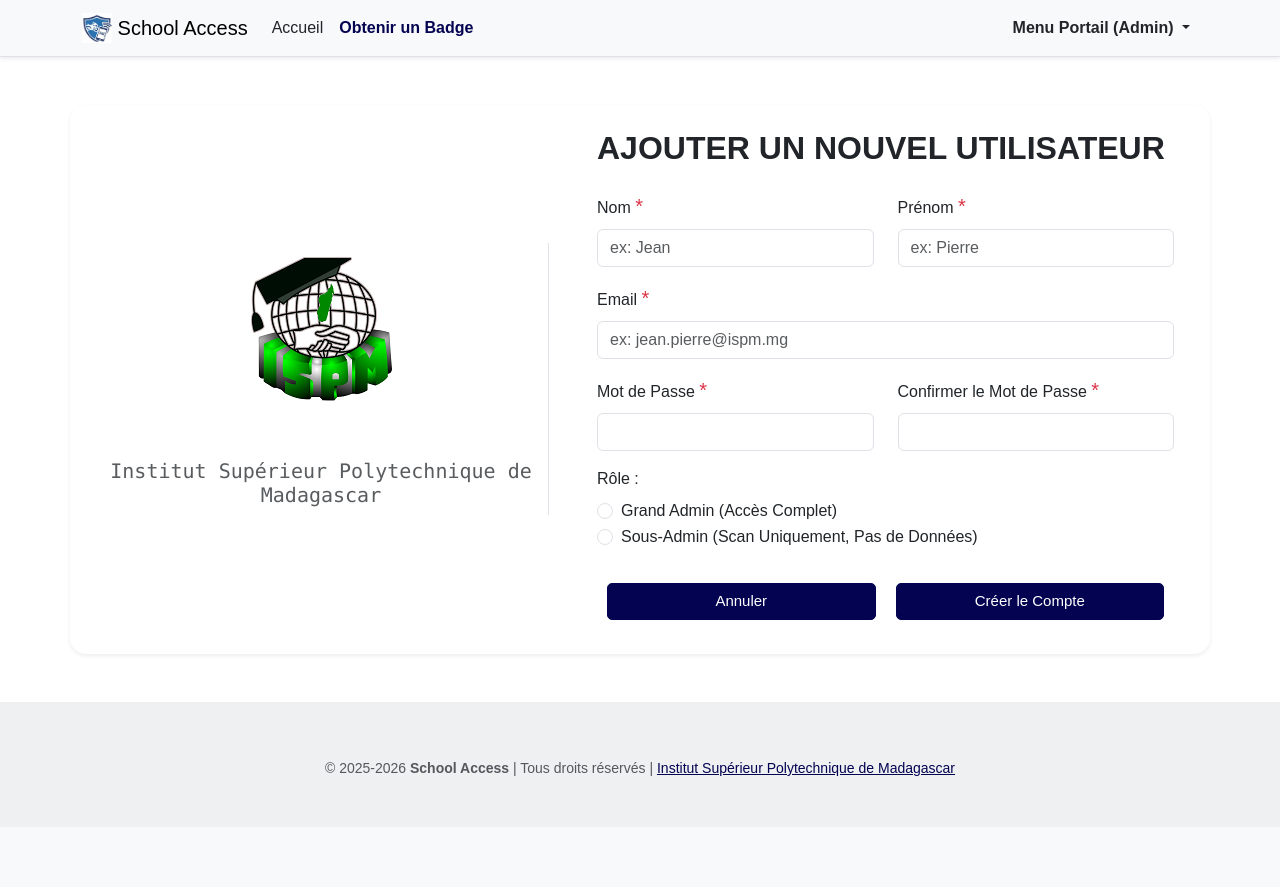
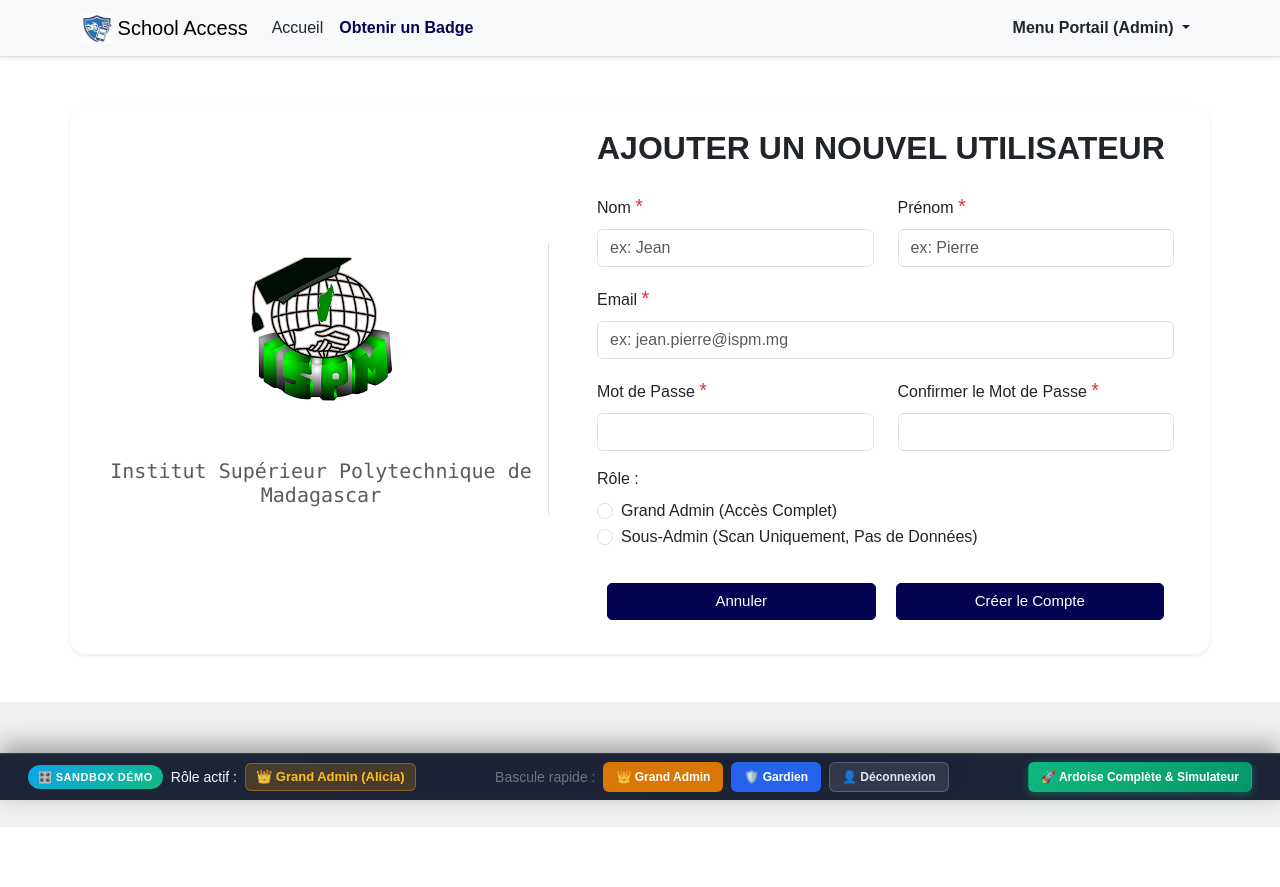
Before and after one commit to mahefaswift/-school-access, a PHP site: page /ajouter_admin.php in a window 1280 px wide. Before the commit the page ends 776 px from the top, so only its background shows below. Run offline with PHP 8.4, Linux system fonts and the light colour scheme; a user stored in the database is signed in.

Commit message:
✨ Ajout de l'Ardoise Recruteur (Sandbox démo interactive & 1-clic)

```diff
--- /dev/null
+++ b/layout/demo_bar.php
@@ -0,0 +1,470 @@
+<?php
+// layout/demo_bar.php - Barre / Ardoise interactive pour les recruteurs
+if (session_status() === PHP_SESSION_NONE) {
+    session_start();
+}
+
+$current_role = $_SESSION["role"] ?? "visiteur";
+$current_page = $_SERVER["REQUEST_URI"] ?? "/index.php";
+$demo_notice = $_SESSION["demo_notice"] ?? null;
+unset($_SESSION["demo_notice"]);
+?>
+
+<style>
+/* =======================================================
+   ARDOISE DÉMO / SANDBOX RECRUTEUR - STYLES
+   ======================================================= */
+#demo-sandbox-root {
+    position: fixed;
+    bottom: 0;
+    left: 0;
+    right: 0;
+    z-index: 10000;
+    font-family: system-ui, -apple-system, "Segoe UI", Roboto, sans-serif;
+}
+
+.demo-bar-dock {
+    background: rgba(15, 23, 42, 0.94);
+    backdrop-filter: blur(12px);
+    -webkit-backdrop-filter: blur(12px);
+    border-top: 1px solid rgba(255, 255, 255, 0.12);
+    box-shadow: 0 -8px 24px rgba(0, 0, 0, 0.35);
+    padding: 8px 16px;
+    color: #e2e8f0;
+}
+
+.demo-pill-badge {
+    background: linear-gradient(135deg, #0ea5e9, #10b981);
+    color: #ffffff;
+    font-weight: 700;
+    font-size: 11px;
+    letter-spacing: 0.5px;
+    padding: 4px 10px;
+    border-radius: 9999px;
+    text-transform: uppercase;
+    display: inline-flex;
+    align-items: center;
+    gap: 6px;
+}
+
+.demo-role-indicator {
+    font-size: 13px;
+    font-weight: 600;
+    padding: 3px 10px;
+    border-radius: 6px;
+    display: inline-flex;
+    align-items: center;
+    gap: 6px;
+}
+
+.demo-role-grand-admin {
+    background: rgba(245, 158, 11, 0.2);
+    color: #fbbf24;
+    border: 1px solid rgba(245, 158, 11, 0.4);
+}
+
+.demo-role-sous-admin {
+    background: rgba(59, 130, 246, 0.2);
+    color: #60a5fa;
+    border: 1px solid rgba(59, 130, 246, 0.4);
+}
+
+.demo-role-visiteur {
+    background: rgba(148, 163, 184, 0.15);
+    color: #cbd5e1;
+    border: 1px solid rgba(148, 163, 184, 0.3);
+}
+
+.demo-btn-action {
+    font-size: 12px;
+    font-weight: 600;
+    padding: 5px 12px;
+    border-radius: 6px;
+    text-decoration: none !important;
+    transition: all 0.2s ease;
+    display: inline-flex;
+    align-items: center;
+    gap: 6px;
+    border: 1px solid transparent;
+}
+
+.demo-btn-action:hover {
+    transform: translateY(-1px);
+}
+
+.demo-btn-admin {
+    background: #d97706;
+    color: #fff !important;
+}
+.demo-btn-admin:hover { background: #b45309; }
+
+.demo-btn-gardien {
+    background: #2563eb;
+    color: #fff !important;
+}
+.demo-btn-gardien:hover { background: #1d4ed8; }
+
+.demo-btn-visiteur {
+    background: rgba(255, 255, 255, 0.1);
+    color: #e2e8f0 !important;
+    border: 1px solid rgba(255, 255, 255, 0.2);
+}
+.demo-btn-visiteur:hover { background: rgba(255, 255, 255, 0.2); }
+
+.demo-btn-drawer {
+    background: linear-gradient(135deg, #10b981, #059669);
+    color: #ffffff !important;
+    font-weight: 700;
+    box-shadow: 0 2px 8px rgba(16, 185, 129, 0.35);
+}
+.demo-btn-drawer:hover { filter: brightness(1.1); }
+
+/* Panneau tiroir extensible (Drawer) */
+#demo-sandbox-drawer {
+    display: none;
+    background: #0f172a;
+    color: #f1f5f9;
+    border-top: 2px solid #0284c7;
+    max-height: 80vh;
+    overflow-y: auto;
+    padding: 24px;
+    box-shadow: 0 -12px 30px rgba(0, 0, 0, 0.6);
+}
+
+#demo-sandbox-drawer.active {
+    display: block;
+    animation: slideUp 0.25s ease-out;
+}
+
+@keyframes slideUp {
+    from { transform: translateY(100%); opacity: 0; }
+    to { transform: translateY(0); opacity: 1; }
+}
+
+.demo-card-box {
+    background: rgba(30, 41, 59, 0.7);
+    border: 1px solid rgba(255, 255, 255, 0.08);
+    border-radius: 10px;
+    padding: 16px;
+    height: 100%;
+}
+
+.demo-card-box h6 {
+    color: #38bdf8;
+    font-weight: 700;
+    margin-bottom: 12px;
+    display: flex;
+    align-items: center;
+    gap: 8px;
+    font-size: 14px;
+}
+
+.demo-link-item {
+    display: block;
+    padding: 8px 12px;
+    border-radius: 6px;
+    color: #cbd5e1;
+    text-decoration: none;
+    font-size: 13px;
+    margin-bottom: 6px;
+    background: rgba(255, 255, 255, 0.04);
+    border: 1px solid rgba(255, 255, 255, 0.05);
+    transition: all 0.15s;
+}
+
+.demo-link-item:hover {
+    background: rgba(14, 165, 233, 0.15);
+    color: #38bdf8;
+    border-color: rgba(14, 165, 233, 0.4);
+}
+
+.demo-link-item.active {
+    background: rgba(16, 185, 129, 0.15);
+    color: #34d399;
+    border-color: rgba(16, 185, 129, 0.5);
+    font-weight: 600;
+}
+
+.demo-badge-trigger {
+    display: flex;
+    justify-content: space-between;
+    align-items: center;
+    padding: 8px 12px;
+    margin-bottom: 8px;
+    border-radius: 6px;
+    background: rgba(255, 255, 255, 0.05);
+    border: 1px solid rgba(255, 255, 255, 0.08);
+    color: #e2e8f0;
+    font-size: 13px;
+    cursor: pointer;
+    transition: all 0.15s;
+}
+
+.demo-badge-trigger:hover {
+    background: rgba(255, 255, 255, 0.1);
+    border-color: #38bdf8;
+}
+
+.demo-badge-trigger code {
+    background: #1e293b;
+    color: #38bdf8;
+    padding: 2px 6px;
+    border-radius: 4px;
+    font-size: 11px;
+}
+
+/* Toast de notification */
+.demo-toast-alert {
+    position: fixed;
+    top: 20px;
+    right: 20px;
+    z-index: 10001;
+    min-width: 300px;
+    max-width: 450px;
+    padding: 14px 18px;
+    border-radius: 8px;
+    font-weight: 600;
+    box-shadow: 0 10px 25px rgba(0, 0, 0, 0.4);
+    animation: fadeIn 0.3s;
+}
+
+/* Espace réservé en bas de page pour que l'ardoise ne masque rien */
+body {
+    padding-bottom: 60px !important;
+}
+</style>
+
+<div id="demo-sandbox-root">
+
+    <!-- TIROIR EXTENSIBLE (DRAWER) -->
+    <div id="demo-sandbox-drawer">
+        <div class="container">
+            <div class="d-flex justify-content-between align-items-center mb-4 pb-2 border-bottom border-secondary">
+                <div class="d-flex align-items-center gap-3">
+                    <span class="demo-pill-badge">🎛️ Ardoise Recruteur</span>
+                    <h5 class="mb-0 text-white fw-bold">Explorez 100% des fonctionnalités en 1 clic</h5>
+                </div>
+                <button type="button" class="btn btn-sm btn-outline-light" onclick="toggleDemoDrawer()">
+                    ✕ Fermer
+                </button>
+            </div>
+
+            <div class="row g-3">
+                <!-- COLONNE 1 : RÔLES & PERMISSIONS -->
+                <div class="col-md-3">
+                    <div class="demo-card-box">
+                        <h6><i class="fa-solid fa-user-shield"></i> Changer de Rôle</h6>
+                        <p class="text-secondary small mb-3">
+                            Basculez instantanément pour tester la granularité des autorisations :
+                        </p>
+
+                        <div class="d-grid gap-2">
+                            <a href="/demo_controller.php?action=login_grand_admin&redirect=<?= urlencode($current_page) ?>" class="demo-btn-action demo-btn-admin">
+                                👑 <strong>Grand Admin</strong> (Alicia)
+                            </a>
+                            <small class="text-secondary" style="font-size: 11px;">Accès total : Dashboard, Personnel, Portail</small>
+
+                            <a href="/demo_controller.php?action=login_sous_admin&redirect=/index.php" class="demo-btn-action demo-btn-gardien mt-2">
+                                🛡️ <strong>Gardien</strong> (Tovo)
+                            </a>
+                            <small class="text-secondary" style="font-size: 11px;">Accès restreint au Portail de Scan uniquement</small>
+
+                            <a href="/demo_controller.php?action=logout&redirect=<?= urlencode($current_page) ?>" class="demo-btn-action demo-btn-visiteur mt-2">
+                                👤 <strong>Mode Visiteur</strong>
+                            </a>
+                            <small class="text-secondary" style="font-size: 11px;">Page d'accueil publique & demande de badge</small>
+                        </div>
+                    </div>
+                </div>
+
+                <!-- COLONNE 2 : SIMULATEUR DE BADGES (SANS CAMÉRA) -->
+                <div class="col-md-5">
+                    <div class="demo-card-box">
+                        <h6><i class="fa-solid fa-qrcode"></i> Simulateur de Badges (En direct)</h6>
+                        <p class="text-secondary small mb-2">
+                            Cliquez sur un badge ci-dessous pour tester l'entrée/sortie, l'anti-spam (3s) et les alertes sans caméra :
+                        </p>
+
+                        <div class="demo-badge-trigger" onclick="simulerScanBadge('SA-2026-7406')">
+                            <div>
+                                <strong>Paul DUPONT</strong> <span class="text-secondary small">(GCA - Yamaha)</span>
+                            </div>
+                            <code>SA-2026-7406</code>
+                        </div>
+
+                        <div class="demo-badge-trigger" onclick="simulerScanBadge('SA-2026-6630')">
+                            <div>
+                                <strong>Rindra RAFITIAMALALA</strong> <span class="text-secondary small">(GCA 1)</span>
+                            </div>
+                            <code>SA-2026-6630</code>
+                        </div>
+
+                        <div class="demo-badge-trigger" onclick="simulerScanBadge('SA-2026-8582')">
+                            <div>
+                                <strong>Sarobidy RABE</strong> <span class="text-secondary small">(Jbubu)</span>
+                            </div>
+                            <code>SA-2026-8582</code>
+                        </div>
+
+                        <div class="demo-badge-trigger border-danger" onclick="simulerScanBadge('SA-INCONNU-9999')">
+                            <div>
+                                <span class="text-danger fw-bold">❌ Badge Inconnu (Test Alerte)</span>
+                            </div>
+                            <code class="text-danger">SA-INCONNU-9999</code>
+                        </div>
+
+                        <div id="demo-scan-result" class="alert alert-dark small mb-0 mt-2 d-none">
+                            <span id="demo-scan-text">En attente de test...</span>
+                        </div>
+                    </div>
+                </div>
+
+                <!-- COLONNE 3 : NAVIGATION DIRECTE & DONNÉES -->
+                <div class="col-md-4">
+                    <div class="demo-card-box">
+                        <h6><i class="fa-solid fa-compass"></i> Accès direct aux Vues</h6>
+
+                        <a href="/index.php" class="demo-link-item <?= ($current_page == '/index.php' || $current_page == '/') ? 'active' : '' ?>">
+                            🚪 <strong>Portail & Scan QR</strong>
+                            <span class="text-secondary d-block" style="font-size: 11px;">Scanner caméra + validation en direct</span>
+                        </a>
+
+                        <a href="/dashboard.php" class="demo-link-item <?= ($current_page == '/dashboard.php') ? 'active' : '' ?>">
+                            📊 <strong>Tableau de Bord</strong>
+                            <span class="text-secondary d-block" style="font-size: 11px;">Statistiques du jour, Donut Chart.js, DataTables</span>
+                        </a>
+
+                        <a href="/gestion_personnel.php" class="demo-link-item <?= ($current_page == '/gestion_personnel.php') ? 'active' : '' ?>">
+                            👥 <strong>Gestion du Personnel</strong>
+                            <span class="text-secondary d-block" style="font-size: 11px;">Gestion des comptes gardiens & administrateurs</span>
+                        </a>
+
+                        <a href="/register.php" class="demo-link-item <?= ($current_page == '/register.php') ? 'active' : '' ?>">
+                            🎫 <strong>Demande de Badge</strong>
+                            <span class="text-secondary d-block" style="font-size: 11px;">Formulaire + génération autonome de QR code</span>
+                        </a>
+
+                        <div class="mt-3 pt-2 border-top border-secondary">
+                            <span class="text-secondary small d-block mb-2">⚡ Données du Dashboard :</span>
+                            <div class="d-flex gap-2">
+                                <a href="/demo_controller.php?action=seed_today&redirect=/dashboard.php" class="btn btn-sm btn-outline-success flex-grow-1" style="font-size: 11px;">
+                                    ⚡ Animer le Dashboard
+                                </a>
+                                <a href="/demo_controller.php?action=reset_today&redirect=/dashboard.php" class="btn btn-sm btn-outline-danger flex-grow-1" style="font-size: 11px;">
+                                    🧹 Vider le jour
+                                </a>
+                            </div>
+                        </div>
+
+                    </div>
+                </div>
+
+            </div>
+        </div>
+    </div>
+
+    <!-- DOCK FLOTTANT VISIBLE EN PERMANENCE -->
+    <div class="demo-bar-dock">
+        <div class="container-fluid d-flex flex-wrap justify-content-between align-items-center gap-2">
+
+            <!-- GAUCHE : IDENTIFICATION & RÔLE ACTUEL -->
+            <div class="d-flex align-items-center gap-2">
+                <span class="demo-pill-badge">🎛️ Sandbox Démo</span>
+                <span class="text-light small d-none d-md-inline">Rôle actif :</span>
+                <?php if ($current_role === 'grand_admin') { ?>
+                    <span class="demo-role-indicator demo-role-grand-admin">👑 Grand Admin (Alicia)</span>
+                <?php } elseif ($current_role === 'sous_admin') { ?>
+                    <span class="demo-role-indicator demo-role-sous-admin">🛡️ Gardien (Tovo)</span>
+                <?php } else { ?>
+                    <span class="demo-role-indicator demo-role-visiteur">👤 Visiteur (Public)</span>
+                <?php } ?>
+            </div>
+
+            <!-- MILIEU : BOUTONS DE CONNEXION RAPIDE 1-CLIC -->
+            <div class="d-flex align-items-center gap-2 flex-wrap">
+                <span class="text-secondary small d-none d-lg-inline">Bascule rapide :</span>
+                <a href="/demo_controller.php?action=login_grand_admin&redirect=<?= urlencode($current_page) ?>" class="demo-btn-action demo-btn-admin" title="Se connecter en Grand Admin en 1 clic">
+                    👑 Grand Admin
+                </a>
+                <a href="/demo_controller.php?action=login_sous_admin&redirect=/index.php" class="demo-btn-action demo-btn-gardien" title="Se connecter en Gardien en 1 clic">
+                    🛡️ Gardien
+                </a>
+                <?php if ($current_role !== 'visiteur') { ?>
+                    <a href="/demo_controller.php?action=logout&redirect=<?= urlencode($current_page) ?>" class="demo-btn-action demo-btn-visiteur" title="Déconnexion (Mode Visiteur)">
+                        👤 Déconnexion
+                    </a>
+                <?php } ?>
+            </div>
+
+            <!-- DROITE : BOUTON TIROIR COMPLET -->
+            <div>
+                <button type="button" class="demo-btn-action demo-btn-drawer" onclick="toggleDemoDrawer()">
+                    🚀 Ardoise Complète & Simulateur
+                </button>
+            </div>
+
+        </div>
+    </div>
+</div>
+
+<!-- GESTION DES NOTIFICATIONS TOAST -->
+<?php if ($demo_notice) { ?>
+<div class="demo-toast-alert alert alert-success alert-dismissible fade show" role="alert">
+    <?= htmlspecialchars($demo_notice) ?>
+    <button type="button" class="btn-close" data-bs-dismiss="alert" aria-label="Close"></button>
+</div>
+<?php } ?>
+
+<script>
+function toggleDemoDrawer() {
+    const drawer = document.getElementById('demo-sandbox-drawer');
+    if (drawer.classList.contains('active')) {
+        drawer.classList.remove('active');
+    } else {
+        drawer.classList.add('active');
+    }
+}
+
+// SIMULATION DE SCAN DIRECT EN AJAX
+function simulerScanBadge(codeBadge) {
+    const box = document.getElementById('demo-scan-result');
+    const txt = document.getElementById('demo-scan-text');
+    box.className = 'alert alert-info small mb-0 mt-2';
+    txt.innerHTML = '⏳ Traitement du scan de <code>' + codeBadge + '</code>...';
+    box.classList.remove('d-none');
+
+    const params = new URLSearchParams();
+    params.append('code_badge', codeBadge);
+    params.append('ajax', '1');
+
+    fetch('/index.php', {
+        method: 'POST',
+        headers: { 'Content-Type': 'application/x-www-form-urlencoded' },
+        body: params.toString()
+    })
+    .then(res => res.json())
+    .then(data => {
+        let alertClass = 'alert-info';
+        if (data.type === 'success') alertClass = 'alert-success';
+        if (data.type === 'warning') alertClass = 'alert-warning';
+        if (data.type === 'danger') alertClass = 'alert-danger';
+
+        box.className = 'alert ' + alertClass + ' small mb-0 mt-2 fw-bold';
+        txt.innerHTML = data.message;
+
+        // Si on est sur index.php avec le scanner actif, mettre aussi à jour la zone d'alerte principale
+        const mainAlert = document.getElementById('zone_alerte');
+        if (mainAlert) {
+            mainAlert.className = 'alert alert-' + data.type + ' fs-4 mb-4 fw-bold shadow-sm';
+            mainAlert.innerHTML = data.message;
+            mainAlert.classList.remove('d-none');
+        }
+    })
+    .catch(err => {
+        // Si non connecté en tant que personnel, index.php ne traite pas le POST
+        // On propose de se connecter en 1 clic
+        box.className = 'alert alert-warning small mb-0 mt-2';
+        txt.innerHTML = '⚠️ Pour valider ce scan au portail, <a href="/demo_controller.php?action=login_sous_admin&redirect=/index.php" class="alert-link text-decoration-underline">connectez-vous d\'abord en Gardien ou Grand Admin (1 clic)</a>.';
+    });
+}
+</script>
--- a/layout/footer.php
+++ b/layout/footer.php
@@ -14,5 +14,6 @@
     </footer>
 
      <script src="https://cdn.jsdelivr.net/npm/bootstrap@5.3.8/dist/js/bootstrap.bundle.min.js" integrity="sha384-FKyoEForCGlyvwx9Hj09JcYn3nv7wiPVlz7YYwJrWVcXK/BmnVDxM+D2scQbITxI" crossorigin="anonymous"></script>
+     <?php include_once __DIR__ . "/demo_bar.php"; ?>
   </body>
 </html>
```
Also changed, not shown: demo_controller.php (added, +120 -0 lines), index.php (+16 -0 lines), login.php (+14 -0 lines).
